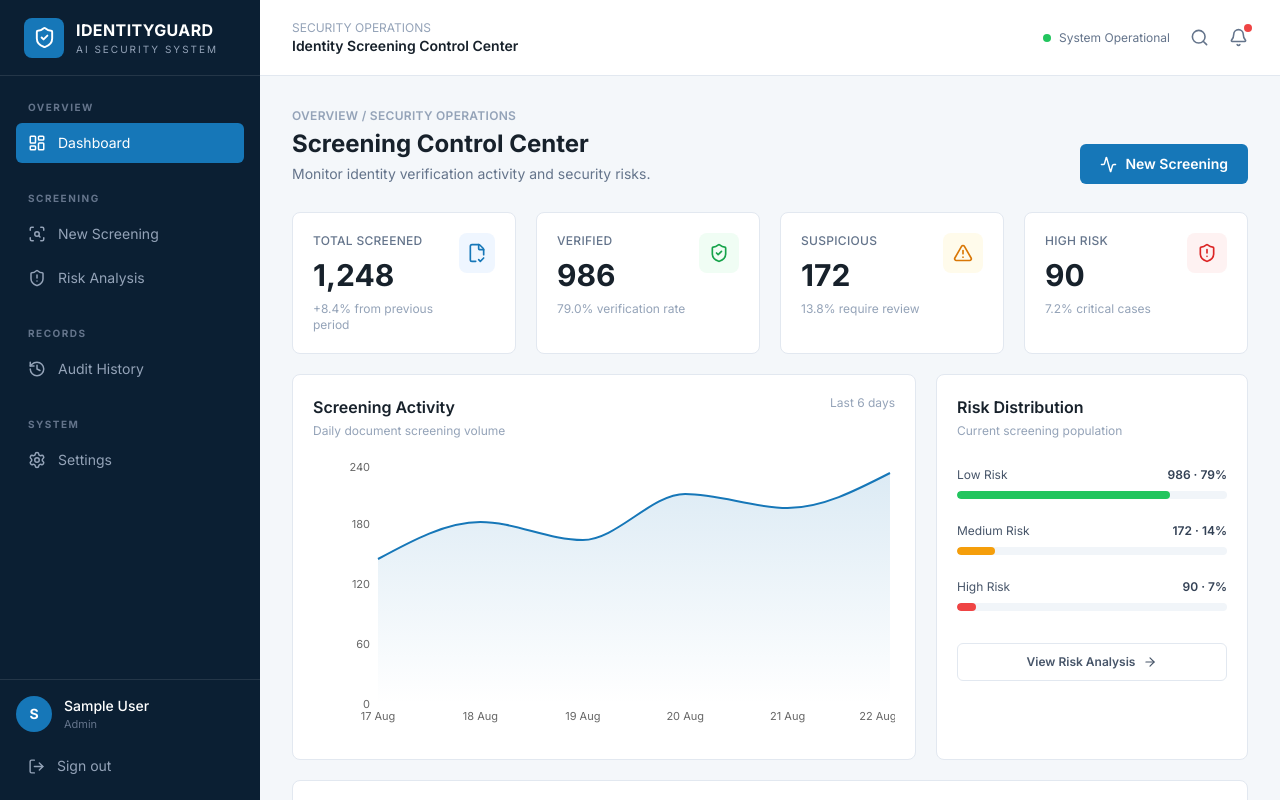
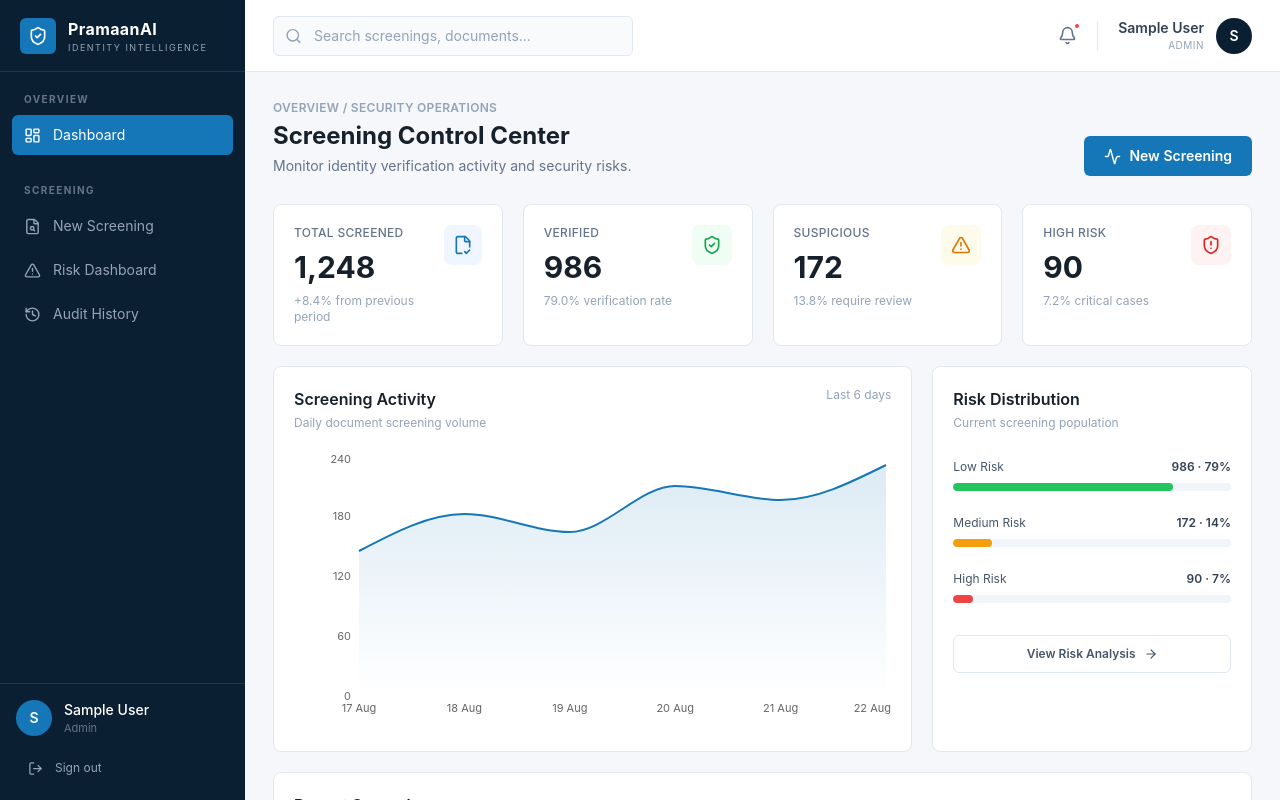
Before and after one commit to Aditya-dev01/frontend, a React app: page /dashboard in a window 1280 px wide. Shown: the top 800 px of the page. Built offline with nearby package versions, Linux system fonts and the light colour scheme; sample sign-in values are in the browser's storage; the HTML template or start-up script is replaced by a standard one.

Commit message:
Make it humanise

```diff
--- a/src/components/Layout.jsx
+++ b/src/components/Layout.jsx
@@ -1,19 +1,23 @@
 import { Outlet } from "react-router-dom";
+
 import Sidebar from "./Sidebar";
 import Topbar from "./Topbar";
 
 export default function Layout() {
+
   return (
-    <div className="min-h-screen bg-[#f4f7fa]">
+    <div className="min-h-screen bg-[#f5f7fa]">
 
       <Sidebar />
 
-      <div className="lg:ml-[260px]">
+      <div className="ml-[245px]">
 
         <Topbar />
 
-        <main className="p-5 md:p-7 lg:p-8">
+        <main className="p-7">
+
           <Outlet />
+
         </main>
 
       </div>
--- a/src/components/Sidebar.jsx
+++ b/src/components/Sidebar.jsx
@@ -1,20 +1,33 @@
 import {
   LayoutDashboard,
-  ScanSearch,
-  ShieldAlert,
+  FileSearch,
+  ShieldCheck,
+  AlertTriangle,
   History,
   LogOut,
-  ShieldCheck,
-  FileSearch,
-  Settings,
 } from "lucide-react";
 
-import { NavLink } from "react-router-dom";
+import {
+  NavLink,
+  useNavigate,
+} from "react-router-dom";
+
 import { useAuth } from "../context/AuthContext";
+
+export default function Sidebar() {
+
+  const navigate = useNavigate();
+
+  const { user, logout } = useAuth();
+
+  const handleLogout = () => {
+    logout();
+    navigate("/login");
+  };
 
   const navigation = [
     {
-    section: "OVERVIEW",
+      label: "Overview",
       items: [
         {
           name: "Dashboard",
@@ -23,24 +36,22 @@ const navigation = [
         },
       ],
     },
+
     {
-    section: "SCREENING",
+      label: "Screening",
       items: [
         {
           name: "New Screening",
           path: "/screening/new",
-        icon: ScanSearch,
+          icon: FileSearch,
         },
+
         {
-        name: "Risk Analysis",
+          name: "Risk Dashboard",
           path: "/risk-dashboard",
-        icon: ShieldAlert,
+          icon: AlertTriangle,
         },
-    ],
-  },
-  {
-    section: "RECORDS",
-    items: [
+
         {
           name: "Audit History",
           path: "/audit-history",
@@ -50,76 +61,88 @@ const navigation = [
     },
   ];
 
-export default function Sidebar() {
-  const { user, logout } = useAuth();
+  return (
+    <aside className="fixed left-0 top-0 h-screen w-[245px] bg-[#0b1f33] text-white flex flex-col">
 
-  return (
-    <aside className="hidden lg:flex fixed left-0 top-0 bottom-0 w-[260px] bg-[#0b1f33] text-white flex-col z-50">
+      {/* BRAND */}
 
-      {/* Logo */}
+      <div className="h-[72px] px-5 flex items-center border-b border-white/10">
 
-      <div className="h-[76px] px-6 flex items-center border-b border-white/10">
+        <div className="w-9 h-9 bg-[#1677b8] rounded-md flex items-center justify-center">
 
-        <div className="w-10 h-10 rounded-lg bg-[#1677b8] flex items-center justify-center">
-          <ShieldCheck size={23} />
+          <ShieldCheck size={20} />
+
         </div>
 
         <div className="ml-3">
 
-          <h1 className="font-bold tracking-wide">
-            IDENTITYGUARD
-          </h1>
+          <div className="font-bold tracking-wide">
+            PramaanAI
+          </div>
 
-          <p className="text-[10px] text-slate-400 tracking-[2px]">
-            AI SECURITY SYSTEM
-          </p>
+          <div className="text-[9px] text-slate-400 tracking-[1.5px]">
+            IDENTITY INTELLIGENCE
+          </div>
 
         </div>
 
       </div>
 
-      {/* Navigation */}
 
-      <div className="flex-1 px-4 py-6 overflow-y-auto">
+      {/* NAVIGATION */}
 
-        {navigation.map((group) => (
+      <nav className="flex-1 px-3 py-5 overflow-y-auto">
+
+        {navigation.map((section) => (
 
           <div
-            key={group.section}
+            key={section.label}
             className="mb-7"
           >
 
-            <p className="px-3 mb-2 text-[10px] font-bold tracking-[1.5px] text-slate-500">
-              {group.section}
-            </p>
+            <div className="px-3 mb-2 text-[10px] font-bold tracking-[1.4px] text-slate-500 uppercase">
+
+              {section.label}
+
+            </div>
 
             <div className="space-y-1">
 
-              {group.items.map((item) => {
+              {section.items.map((item) => {
 
                 const Icon = item.icon;
 
                 return (
+
                   <NavLink
                     key={item.path}
                     to={item.path}
                     className={({ isActive }) =>
-                      `flex items-center gap-3 px-3 py-2.5 rounded-md text-sm transition ${
+                      `
+                      flex items-center gap-3
+                      px-3 py-2.5
+                      rounded-md
+                      text-sm
+                      transition-colors
+                      ${
                         isActive
                           ? "bg-[#1677b8] text-white"
                           : "text-slate-400 hover:text-white hover:bg-white/5"
-                      }`
+                      }
+                      `
                     }
                   >
 
-                    <Icon size={18} />
+                    <Icon size={17} />
 
                     <span>
                       {item.name}
                     </span>
 
                   </NavLink>
+
                 );
+
               })}
 
             </div>
@@ -128,37 +151,27 @@ export default function Sidebar() {
 
         ))}
 
-        {/* System */}
+      </nav>
 
-        <div>
 
-          <p className="px-3 mb-2 text-[10px] font-bold tracking-[1.5px] text-slate-500">
-            SYSTEM
-          </p>
+      {/* USER */}
 
-          <button className="w-full flex items-center gap-3 px-3 py-2.5 rounded-md text-sm text-slate-400 hover:text-white hover:bg-white/5">
-            <Settings size={18} />
-            Settings
-          </button>
+      <div className="border-t border-white/10 p-4">
+
+        <div className="flex items-center">
+
+          <div className="w-9 h-9 rounded-full bg-[#1677b8] flex items-center justify-center text-sm font-semibold">
+
+            {user?.name
+              ?.charAt(0)
+              ?.toUpperCase() || "U"}
 
           </div>
 
-      </div>
-
-      {/* User */}
-
-      <div className="border-t border-white/10 p-4">
-
-        <div className="flex items-center gap-3 mb-4">
-
-          <div className="w-9 h-9 rounded-full bg-[#1677b8] flex items-center justify-center text-sm font-bold">
-            {user?.name?.charAt(0) || "O"}
-          </div>
-
-          <div className="min-w-0">
+          <div className="ml-3 min-w-0">
 
             <p className="text-sm font-medium truncate">
-              {user?.name || "Security Officer"}
+              {user?.name || "User"}
             </p>
 
             <p className="text-[11px] text-slate-500 capitalize">
@@ -169,12 +182,16 @@ export default function Sidebar() {
 
         </div>
 
+
         <button
-          onClick={logout}
-          className="w-full flex items-center gap-3 px-3 py-2 text-sm text-slate-400 hover:text-red-400"
+          onClick={handleLogout}
+          className="mt-4 w-full flex items-center gap-3 px-3 py-2 rounded-md text-xs text-slate-400 hover:text-white hover:bg-white/5"
         >
-          <LogOut size={17} />
+
+          <LogOut size={15} />
+
           Sign out
+
         </button>
 
       </div>
--- a/src/components/Topbar.jsx
+++ b/src/components/Topbar.jsx
@@ -1,57 +1,78 @@
 import {
   Bell,
-  ShieldCheck,
   Search,
 } from "lucide-react";
 
+import { useAuth } from "../context/AuthContext";
+
 export default function Topbar() {
+
+  const { user } = useAuth();
+
   return (
-    <header className="h-[76px] bg-white border-b border-slate-200 flex items-center justify-between px-5 md:px-8">
+    <header className="h-[72px] bg-white border-b border-slate-200 flex items-center justify-between px-7">
 
-      <div className="flex items-center gap-3">
+      {/* SEARCH */}
 
-        <div className="lg:hidden">
-          <ShieldCheck
-            className="text-[#1677b8]"
-            size={24}
+      <div className="flex items-center w-[360px]">
+
+        <div className="relative w-full">
+
+          <Search
+            size={17}
+            className="absolute left-3 top-1/2 -translate-y-1/2 text-slate-400"
           />
-        </div>
 
-        <div className="hidden md:block">
-
-          <p className="text-xs text-slate-400">
-            SECURITY OPERATIONS
-          </p>
-
-          <p className="text-sm font-semibold text-[#17212b]">
-            Identity Screening Control Center
-          </p>
+          <input
+            placeholder="Search screenings, documents..."
+            className="w-full h-10 pl-10 pr-4 bg-slate-50 border border-slate-200 rounded-md text-sm text-slate-700 placeholder:text-slate-400 focus:bg-white focus:border-[#1677b8]"
+          />
 
         </div>
 
       </div>
 
+
+      {/* RIGHT */}
+
       <div className="flex items-center gap-5">
 
-        <div className="hidden md:flex items-center gap-2 text-xs text-slate-500">
-
-          <span className="w-2 h-2 bg-green-500 rounded-full" />
-
-          System Operational
-
-        </div>
-
-        <button className="text-slate-500 hover:text-[#1677b8]">
-          <Search size={19} />
-        </button>
-
-        <button className="relative text-slate-500 hover:text-[#1677b8]">
+        <button className="relative text-slate-500 hover:text-slate-800">
 
           <Bell size={19} />
 
-          <span className="absolute -right-1 -top-1 w-2 h-2 bg-red-500 rounded-full" />
+          <span className="absolute -top-1 -right-1 w-2 h-2 bg-red-500 rounded-full border-2 border-white" />
 
         </button>
+
+
+        <div className="h-7 w-px bg-slate-200" />
+
+
+        <div className="flex items-center gap-3">
+
+          <div className="text-right">
+
+            <p className="text-sm font-semibold text-slate-700">
+              {user?.name || "User"}
+            </p>
+
+            <p className="text-[10px] uppercase tracking-wider text-slate-400">
+              {user?.role || "Officer"}
+            </p>
+
+          </div>
+
+
+          <div className="w-9 h-9 rounded-full bg-[#0b1f33] text-white flex items-center justify-center text-sm font-semibold">
+
+            {user?.name
+              ?.charAt(0)
+              ?.toUpperCase() || "U"}
+
+          </div>
+
+        </div>
 
       </div>
 
--- a/src/index.css
+++ b/src/index.css
@@ -1,5 +1,3 @@
-@import url('https://fonts.googleapis.com/css2?family=Inter:wght@400;500;600;700;800&display=swap');
-
 @tailwind base;
 @tailwind components;
 @tailwind utilities;
@@ -8,36 +6,101 @@
   box-sizing: border-box;
 }
 
-html,
-body,
-#root {
-  margin: 0;
-  min-height: 100%;
-  width: 100%;
+html {
+  scroll-behavior: smooth;
 }
 
 body {
-  font-family: "Inter", sans-serif;
-  background: #f4f7fa;
+  margin: 0;
+  font-family:
+    Inter,
+    ui-sans-serif,
+    system-ui,
+    -apple-system,
+    BlinkMacSystemFont,
+    "Segoe UI",
+    sans-serif;
+
+  background: #f5f7fa;
   color: #17212b;
+
+  -webkit-font-smoothing: antialiased;
+  text-rendering: optimizeLegibility;
 }
 
 button,
 input,
 select,
 textarea {
-  font-family: inherit;
+  font: inherit;
 }
 
+button {
+  cursor: pointer;
+}
+
+::selection {
+  background: #dceefa;
+  color: #0b1f33;
+}
+
+/* Scrollbar */
+
 ::-webkit-scrollbar {
-  width: 6px;
+  width: 7px;
+  height: 7px;
 }
 
 ::-webkit-scrollbar-track {
-  background: #f1f5f9;
+  background: #f1f3f5;
 }
 
 ::-webkit-scrollbar-thumb {
-  background: #94a3b8;
+  background: #c7d0d9;
   border-radius: 10px;
 }
+
+::-webkit-scrollbar-thumb:hover {
+  background: #aeb9c4;
+}
+
+/* Form focus */
+
+input:focus,
+select:focus,
+textarea:focus {
+  outline: none;
+}
+
+/* Professional card */
+
+.enterprise-card {
+  background: #ffffff;
+  border: 1px solid #e3e8ed;
+  border-radius: 8px;
+}
+
+/* Section heading */
+
+.section-label {
+  font-size: 11px;
+  font-weight: 700;
+  letter-spacing: 0.08em;
+  color: #64748b;
+  text-transform: uppercase;
+}
+
+/* Page title */
+
+.page-title {
+  font-size: 24px;
+  line-height: 1.25;
+  font-weight: 700;
+  color: #17212b;
+}
+
+.page-description {
+  margin-top: 5px;
+  font-size: 13px;
+  color: #64748b;
+}
```
Lines whose indentation alone changed are shown as unchanged.
